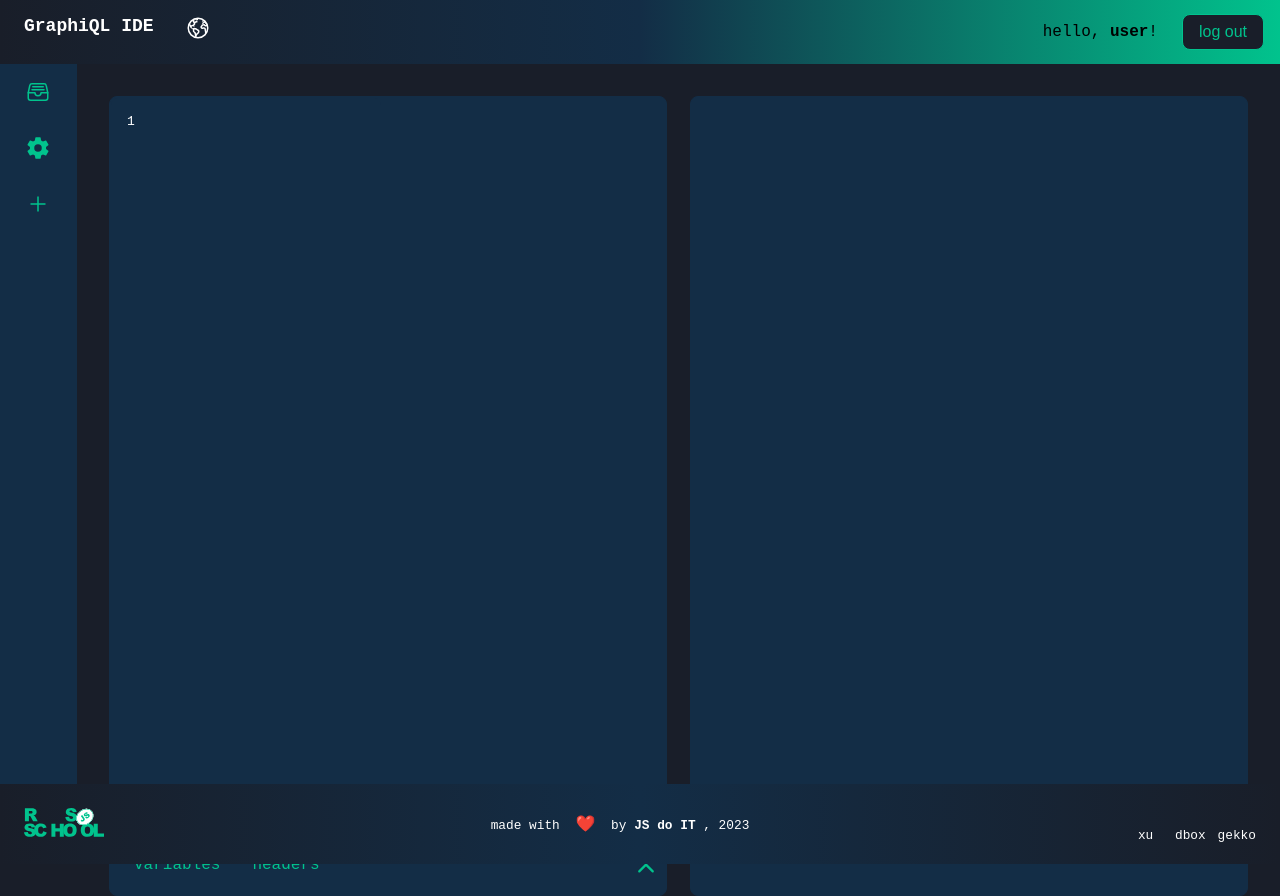
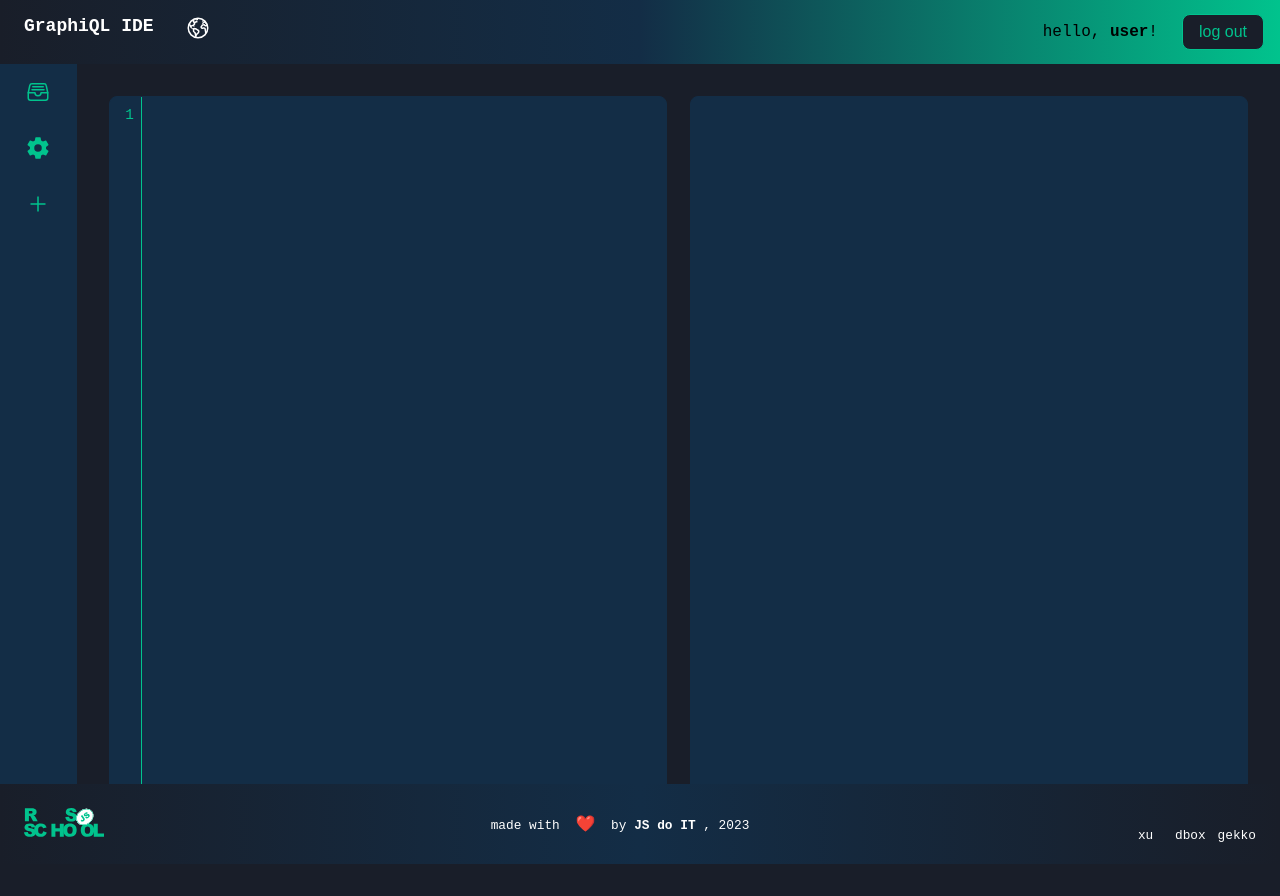
Before and after one commit to xu69ux/graphiql-app, a React (Vite) app: page /graphiql in a window 1280 px wide. After the commit the page ends 866 px from the top, so only its background shows below. Built offline with nearby package versions, Linux system fonts and the light colour scheme; some icons are missing.

Commit message:
feat: add editor window component

```diff
--- /dev/null
+++ b/src/components/EditorWindow.tsx
@@ -0,0 +1,45 @@
+import { useRef, useEffect } from 'react';
+
+import '@styles/EditorWindow.css';
+
+export const EditorWindow = () => {
+  const codeRef = useRef<HTMLTextAreaElement>(null);
+  const lineNumbersRef = useRef<HTMLPreElement>(null);
+
+  const handleInput = (event) => {
+    const lineCount = event.target.value.split('\n').length;
+    const lineNumbers = Array.from({ length: lineCount }, (_, i) => i + 1).join(
+      '\n',
+    );
+    if (lineNumbersRef.current) {
+      lineNumbersRef.current.innerText = lineNumbers;
+    }
+  };
+
+  const handleScroll = (event) => {
+    if (lineNumbersRef.current) {
+      lineNumbersRef.current.scrollTop = event.target.scrollTop;
+    }
+  };
+
+  useEffect(() => {
+    if (codeRef.current) {
+      codeRef.current.focus();
+    }
+    if (lineNumbersRef.current) {
+      lineNumbersRef.current.innerText = '1';
+    }
+  }, []);
+
+  return (
+    <div className='code-container'>
+      <pre ref={lineNumbersRef} className='line-numbers'></pre>
+      <textarea
+        ref={codeRef}
+        className='code'
+        onInput={handleInput}
+        onScroll={handleScroll}
+      ></textarea>
+    </div>
+  );
+};
--- a/src/components/index.ts
+++ b/src/components/index.ts
@@ -2,3 +2,4 @@ export { AuthForm } from './AuthForm';
 export { Header } from './Header';
 export { Footer } from './Footer';
 export { Fade } from './Fade';
+export { EditorWindow } from './EditorWindow';
--- a/src/pages/GraphiQLPage.tsx
+++ b/src/pages/GraphiQLPage.tsx
@@ -1,5 +1,6 @@
-import { useEffect, useState } from 'react';
+import { useEffect } from 'react';
 import { useNavigate } from 'react-router-dom';
+import { EditorWindow } from '../components';
 
 import {
   IoSettingsSharp,
@@ -11,14 +12,8 @@ import {
 import '@styles/GraphiQLPage.css';
 
 export const GraphiQLPage = () => {
-  const [lineNumbers, setLineNumbers] = useState('1');
   const navigate = useNavigate();
   const user = 'user';
-
-  const updateLineNumbers = (event) => {
-    const lines = event.target.value.split('\n').length;
-    setLineNumbers(Array.from({ length: lines }, (_, i) => i + 1).join('\n'));
-  };
 
   useEffect(() => {
     if (!user) {
@@ -40,14 +35,7 @@ export const GraphiQLPage = () => {
       </div>
       <div className='container code'>
         <div className='editor'>
-          <div className='editor body'>
-            <pre id='line-numbers'>{lineNumbers}</pre>
-            <textarea
-              id='text-area'
-              onInput={updateLineNumbers}
-              autoFocus
-            ></textarea>
-          </div>
+          <EditorWindow />
           <div className='editor-footer'>
             <div className='variables'>variables</div>
             <div className='headers'>headers</div>
--- /dev/null
+++ b/src/styles/EditorWindow.css
@@ -0,0 +1,34 @@
+.code-container {
+  display: flex;
+  overflow: hidden;
+  height: 100%;
+}
+
+.line-numbers,
+.code {
+  font-family: 'Courier New', monospace;
+  white-space: pre;
+  font-size: 0.9rem;
+  margin: 0;
+  padding: 0.5rem;
+  line-height: 1.5;
+  overflow: auto;
+}
+
+.line-numbers {
+  color: var(--green);
+  width: 2rem;
+  text-align: right;
+  border-right: 0.3px solid var(--green);
+  padding-right: 0.5em;
+  user-select: none;
+}
+
+.code {
+  flex-grow: 1;
+  background-color: transparent;
+  color: var(--light);
+  resize: none;
+  border: none;
+  outline: none;
+}
--- a/src/styles/GraphiQLPage.css
+++ b/src/styles/GraphiQLPage.css
@@ -94,28 +94,3 @@
   color: var(--light);
   transform: scale(1.1);
 }
-
-.editor.body {
-  overflow: scroll;
-}
-
-#text-area {
-  background-color: transparent;
-  color: var(--light);
-  width: 30rem;
-  height: 90%;
-  margin: 1rem 1rem 0 3rem;
-  outline: none;
-  border: none;
-  resize: none;
-  font-family: inherit;
-  font-size: 100%;
-}
-
-#line-numbers {
-  position: absolute;
-  color: var(--light);
-  margin: 1rem;
-  padding-right: 0.3rem;
-  text-align: right;
-}
```
